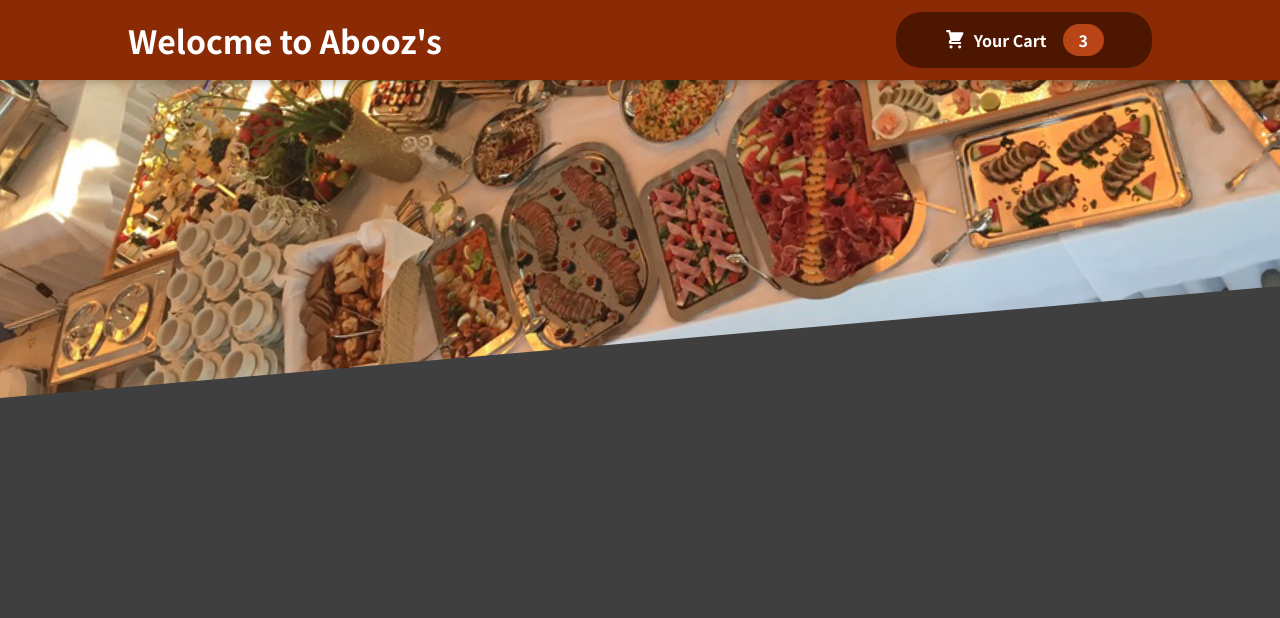
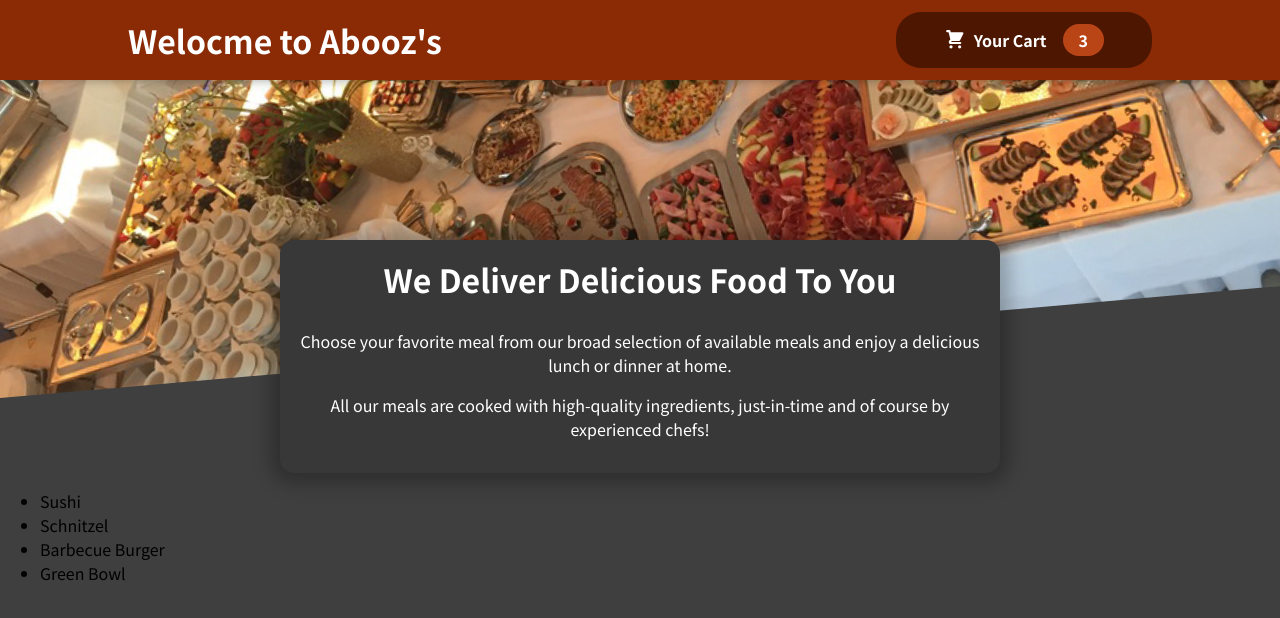
Before and after one commit to ferelie/Restaurant, a React (Create React App) app: page / in a window 1280 px wide. Shown: the top 618 px of the page. Built offline with nearby package versions, Linux system fonts and the light colour scheme.

Commit message:
updated general message and displaying list

```diff
--- a/src/App.js
+++ b/src/App.js
@@ -1,10 +1,16 @@
 import { Fragment } from "react";
 import Header from "./components/Layout/Header";
+import MealsSummary from "./components/Meals/MealsSummary";
+import MealsList from "./components/Meals/MealsList";
 
 function App() {
   return (
     <Fragment>
       <Header />
+
+      <MealsSummary />
+
+      <MealsList />
     </Fragment>
   );
 }
--- /dev/null
+++ b/src/components/Meals/MealsList.jsx
@@ -0,0 +1,15 @@
+import { Fragment } from "react";
+import DUMMY_MEALS from "./dummyList";
+
+const MealsList = () => {
+
+  const listOfMeals = DUMMY_MEALS.map((meal) => <li key={meal.id}>{meal.name}</li>)
+
+  return (
+    <Fragment>
+      <ul> {listOfMeals} </ul>
+    </Fragment>
+  );
+};
+
+export default MealsList;
--- /dev/null
+++ b/src/components/Meals/MealsSummary.js
@@ -0,0 +1,19 @@
+import classes from './MealsSummary.module.css';
+
+const MealsSummary = () => {
+  return (
+    <section className={classes.summary}>
+      <h2>We Deliver Delicious Food To You</h2>
+      <p>
+        Choose your favorite meal from our broad selection of available meals
+        and enjoy a delicious lunch or dinner at home.
+      </p>
+      <p>
+        All our meals are cooked with high-quality ingredients, just-in-time and
+        of course by experienced chefs!
+      </p>
+    </section>
+  );
+};
+
+export default MealsSummary;
--- /dev/null
+++ b/src/components/Meals/MealsSummary.module.css
@@ -0,0 +1,18 @@
+.summary {
+  text-align: center;
+  max-width: 45rem;
+  width: 90%;
+  margin: auto;
+  margin-top: -10rem;
+  position: relative;
+  background-color: #383838;
+  color: white;
+  border-radius: 14px;
+  padding: 1rem;
+  box-shadow: 0 1px 18px 10px rgba(0, 0, 0, 0.25);
+}
+
+.summary h2 {
+  font-size: 2rem;
+  margin-top: 0;
+}
--- /dev/null
+++ b/src/components/Meals/dummyList.js
@@ -0,0 +1,28 @@
+const DUMMY_MEALS = [
+  {
+    id: 'm1',
+    name: 'Sushi',
+    description: 'Finest fish and veggies',
+    price: 22.99,
+  },
+  {
+    id: 'm2',
+    name: 'Schnitzel',
+    description: 'A german specialty!',
+    price: 16.5,
+  },
+  {
+    id: 'm3',
+    name: 'Barbecue Burger',
+    description: 'American, raw, meaty',
+    price: 12.99,
+  },
+  {
+    id: 'm4',
+    name: 'Green Bowl',
+    description: 'Healthy...and green...',
+    price: 18.99,
+  },
+];
+
+export default DUMMY_MEALS;
```
Also changed, not shown: src/components/Meals/mealsList.module.css (added, +24 -0 lines).
